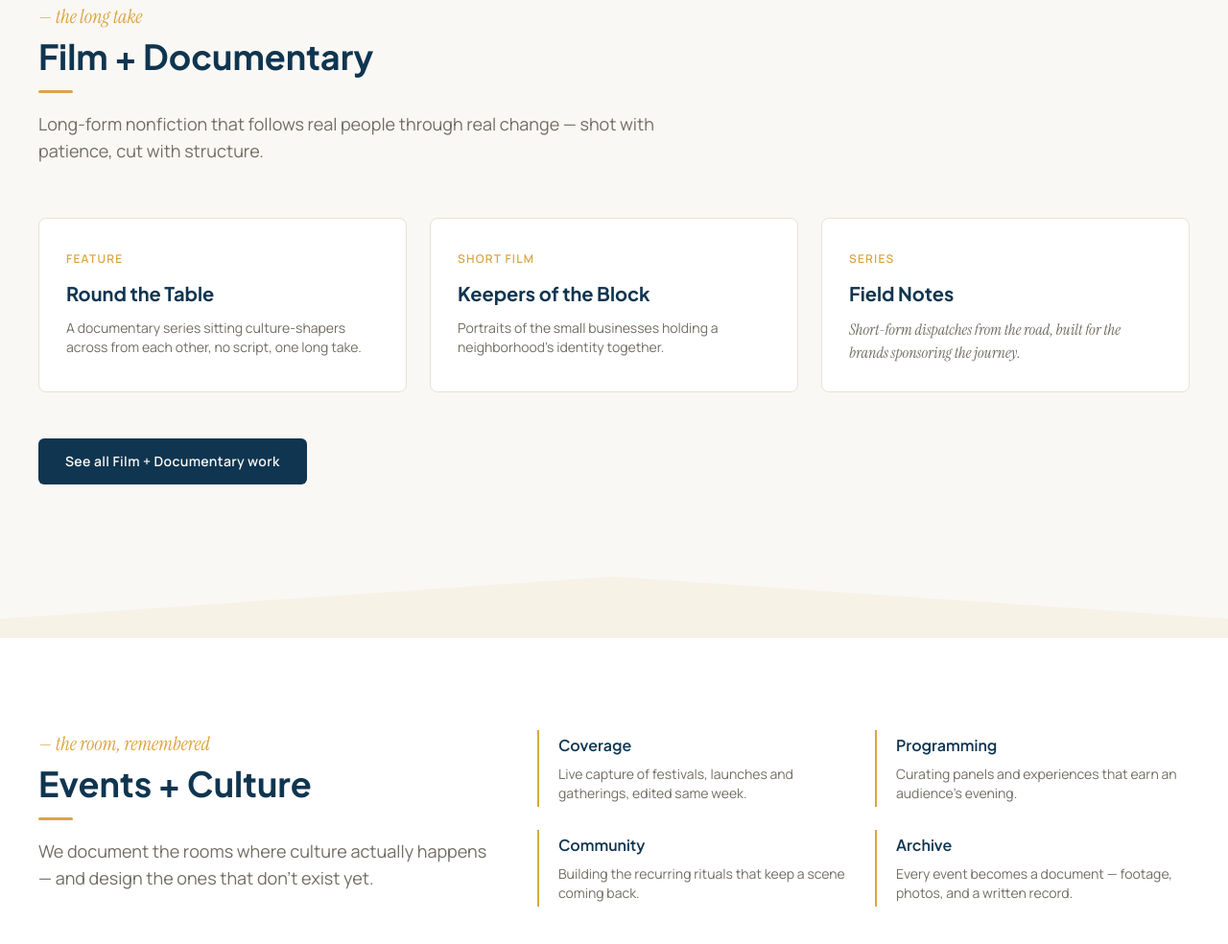
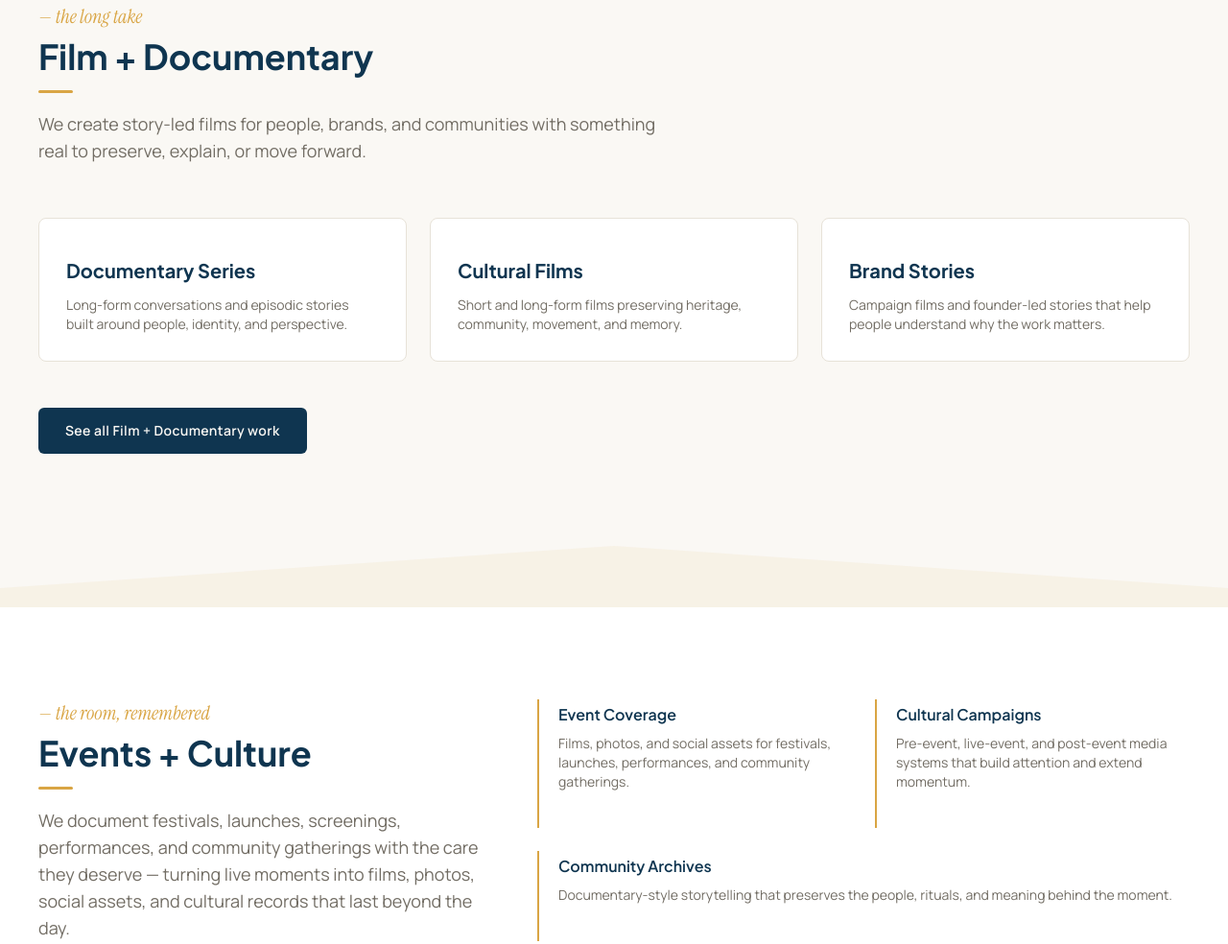
Before and after one commit to ItzChuks/Northmark-creative, a plain HTML site: page index.html in a window 1280 px wide. Shown: the part 960-1944 px from the top of the page at 96% size. Drawn offline with nearby package versions, Linux system fonts and the light colour scheme.

Commit message:
Update index.html

```diff
--- a/index.html
+++ b/index.html
@@ -311,7 +311,7 @@
             flex-shrink: 0;
             display: block;
             width: auto;
-            height: 70px;
+            height: 100px;
         }
         .logo-mark:hover {
             filter: brightness(0) saturate(100%) drop-shadow(0 3px 8px rgba(0, 0, 0, 0.18));
@@ -320,12 +320,12 @@
 
         @media (min-width: 480px) {
             .logo-mark {
-                height: 80px;
+                height: 110px;
             }
         }
         @media (min-width: 640px) {
             .logo-mark {
-                height: 100px;
+                height: 120px;
             }
         }
         @media (min-width: 768px) {
@@ -390,7 +390,7 @@
 
     <!-- ===== NAV ===== -->
     <header class="fixed top-0 inset-x-0 z-50 bg-[--cream]/92 backdrop-blur-md border-b border-[--hair]/60 transition-shadow duration-300" id="site-header">
-        <div id="nav-bar" class="max-w-7xl mx-auto px-4 sm:px-6 lg:px-10 flex items-center justify-between h-20 sm:h-24 md:h-28 lg:h-32 xl:h-36">
+        <div id="nav-bar" class="max-w-7xl mx-auto px-4 sm:px-6 lg:px-10 flex items-center justify-between h-24 sm:h-28 md:h-28 lg:h-32 xl:h-36">
 
             <!-- Logo -->
             <a href="#" class="logo-link" aria-label="Northmark Creative — Home">
@@ -402,7 +402,7 @@
                 <a href="#film" class="nav-link">Film + Documentary</a>
                 <a href="#events" class="nav-link">Events + Culture</a>
                 <a href="#brand" class="nav-link">Brand</a>
-                <a href="#podcast" class="nav-link">Podcast</a>
+                <a href="podcast.html" class="nav-link">Podcast</a>
                 <a href="#about" class="nav-link">About</a>
                 <a href="#contact" class="nav-link">Contact</a>
             </nav>
@@ -422,7 +422,7 @@
                     <a href="#film" class="mobile-nav-link">Film + Documentary</a>
                     <a href="#events" class="mobile-nav-link">Events + Culture</a>
                     <a href="#brand" class="mobile-nav-link">Brand</a>
-                    <a href="#podcast" class="mobile-nav-link">Podcast</a>
+                    <a href="podcast.html" class="mobile-nav-link">Podcast</a>
                     <a href="#about" class="mobile-nav-link">About</a>
                     <a href="#contact" class="mobile-nav-link">Contact</a>
                 </div>
@@ -443,7 +443,7 @@
                     For a world drowning in content, we build stories that mean something.
                 </p>
                 <div class="mt-10 flex flex-wrap gap-4">
-                    <a href="#podcast" class="btn-primary px-7 py-3.5 rounded-md text-sm font-semibold tracking-wide">View Community</a>
+                    <a href="community.html" class="btn-primary px-7 py-3.5 rounded-md text-sm font-semibold tracking-wide">View Community</a>
                     <a href="#contact" class="btn-outline px-7 py-3.5 rounded-md text-sm font-semibold tracking-wide">Start a project</a>
                 </div>
             </div>
@@ -467,24 +467,21 @@
             <div class="reveal max-w-2xl">
                 <p class="font-accent text-[--gold] text-xl mb-2">— the long take</p>
                 <h2 class="display accent-underline inline-block text-3xl sm:text-4xl text-[--navy] pb-3">Film + Documentary</h2>
-                <p class="mt-6 text-[--muted] text-lg">Long-form nonfiction that follows real people through real change — shot with patience, cut with structure.</p>
+                <p class="mt-6 text-[--muted] text-lg">We create story-led films for people, brands, and communities with something real to preserve, explain, or move forward.</p>
             </div>
 
             <div class="mt-14 grid md:grid-cols-3 gap-6">
                 <div class="card reveal rounded-lg p-7" style="transition-delay:.05s">
-                    <span class="text-xs uppercase tracking-widest text-[--gold] font-semibold">Feature</span>
-                    <h3 class="display text-xl mt-3 text-[--navy]">Round the Table</h3>
-                    <p class="mt-3 text-sm text-[--muted]">A documentary series sitting culture-shapers across from each other, no script, one long take.</p>
+                    <h3 class="display text-xl mt-3 text-[--navy]">Documentary Series</h3>
+                    <p class="mt-3 text-sm text-[--muted]">Long-form conversations and episodic stories built around people, identity, and perspective.</p>
                 </div>
                 <div class="card reveal rounded-lg p-7" style="transition-delay:.15s">
-                    <span class="text-xs uppercase tracking-widest text-[--gold] font-semibold">Short film</span>
-                    <h3 class="display text-xl mt-3 text-[--navy]">Keepers of the Block</h3>
-                    <p class="mt-3 text-sm text-[--muted]">Portraits of the small businesses holding a neighborhood's identity together.</p>
+                    <h3 class="display text-xl mt-3 text-[--navy]">Cultural Films</h3>
+                    <p class="mt-3 text-sm text-[--muted]">Short and long-form films preserving heritage, community, movement, and memory.</p>
                 </div>
                 <div class="card reveal rounded-lg p-7" style="transition-delay:.25s">
-                    <span class="text-xs uppercase tracking-widest text-[--gold] font-semibold">Series</span>
-                    <h3 class="display text-xl mt-3 text-[--navy]">Field Notes</h3>
-                    <p class="font-accent mt-3 text-base text-[--muted]">Short-form dispatches from the road, built for the brands sponsoring the journey.</p>
+                    <h3 class="display text-xl mt-3 text-[--navy]">Brand Stories</h3>
+                    <p class="mt-3 text-sm text-[--muted]">Campaign films and founder-led stories that help people understand why the work matters.</p>
                 </div>
             </div>
 
@@ -504,24 +501,20 @@
             <div class="lg:col-span-5 reveal">
                 <p class="font-accent text-[--gold] text-xl mb-2">— the room, remembered</p>
                 <h2 class="display accent-underline inline-block text-3xl sm:text-4xl text-[--navy] pb-3">Events + Culture</h2>
-                <p class="mt-6 text-[--muted] text-lg">We document the rooms where culture actually happens — and design the ones that don't exist yet.</p>
+                <p class="mt-6 text-[--muted] text-lg">We document festivals, launches, screenings, performances, and community gatherings with the care they deserve — turning live moments into films, photos, social assets, and cultural records that last beyond the day.</p>
             </div>
             <div class="lg:col-span-7 grid sm:grid-cols-2 gap-6">
                 <div class="reveal border-l-2 border-[--gold] pl-5 py-1" style="transition-delay:.05s">
-                    <h3 class="font-semibold text-[--navy]">Coverage</h3>
-                    <p class="mt-2 text-sm text-[--muted]">Live capture of festivals, launches and gatherings, edited same week.</p>
+                    <h3 class="font-semibold text-[--navy]">Event Coverage</h3>
+                    <p class="mt-2 text-sm text-[--muted]">Films, photos, and social assets for festivals, launches, performances, and community gatherings.</p>
                 </div>
                 <div class="reveal border-l-2 border-[--gold] pl-5 py-1" style="transition-delay:.12s">
-                    <h3 class="font-semibold text-[--navy]">Programming</h3>
-                    <p class="mt-2 text-sm text-[--muted]">Curating panels and experiences that earn an audience's evening.</p>
+                    <h3 class="font-semibold text-[--navy]">Cultural Campaigns</h3>
+                    <p class="mt-2 text-sm text-[--muted]">Pre-event, live-event, and post-event media systems that build attention and extend momentum.</p>
                 </div>
-                <div class="reveal border-l-2 border-[--gold] pl-5 py-1" style="transition-delay:.19s">
-                    <h3 class="font-semibold text-[--navy]">Community</h3>
-                    <p class="mt-2 text-sm text-[--muted]">Building the recurring rituals that keep a scene coming back.</p>
-                </div>
-                <div class="reveal border-l-2 border-[--gold] pl-5 py-1" style="transition-delay:.26s">
-                    <h3 class="font-semibold text-[--navy]">Archive</h3>
-                    <p class="mt-2 text-sm text-[--muted]">Every event becomes a document — footage, photos, and a written record.</p>
+                <div class="reveal border-l-2 border-[--gold] pl-5 py-1 sm:col-span-2" style="transition-delay:.19s">
+                    <h3 class="font-semibold text-[--navy]">Community Archives</h3>
+                    <p class="mt-2 text-sm text-[--muted]">Documentary-style storytelling that preserves the people, rituals, and meaning behind the moment.</p>
                 </div>
             </div>
         </div>
@@ -564,6 +557,7 @@
                 <h2 class="display accent-underline inline-block text-3xl sm:text-4xl text-[--navy] pb-3">Podcast</h2>
                 <p class="font-accent mt-6 text-[--navy] text-2xl leading-snug">Round the Table, in audio — unfiltered conversations with the people building culture.</p>
                 <div class="mt-8 flex gap-3 flex-wrap">
+                    <a href="podcast.html" class="btn-primary px-5 py-2.5 rounded-md text-xs font-semibold tracking-wide">All episodes</a>
                     <a href="#" class="btn-outline px-5 py-2.5 rounded-md text-xs font-semibold tracking-wide">Apple Podcasts</a>
                     <a href="#" class="btn-outline px-5 py-2.5 rounded-md text-xs font-semibold tracking-wide">Spotify</a>
                 </div>
```
